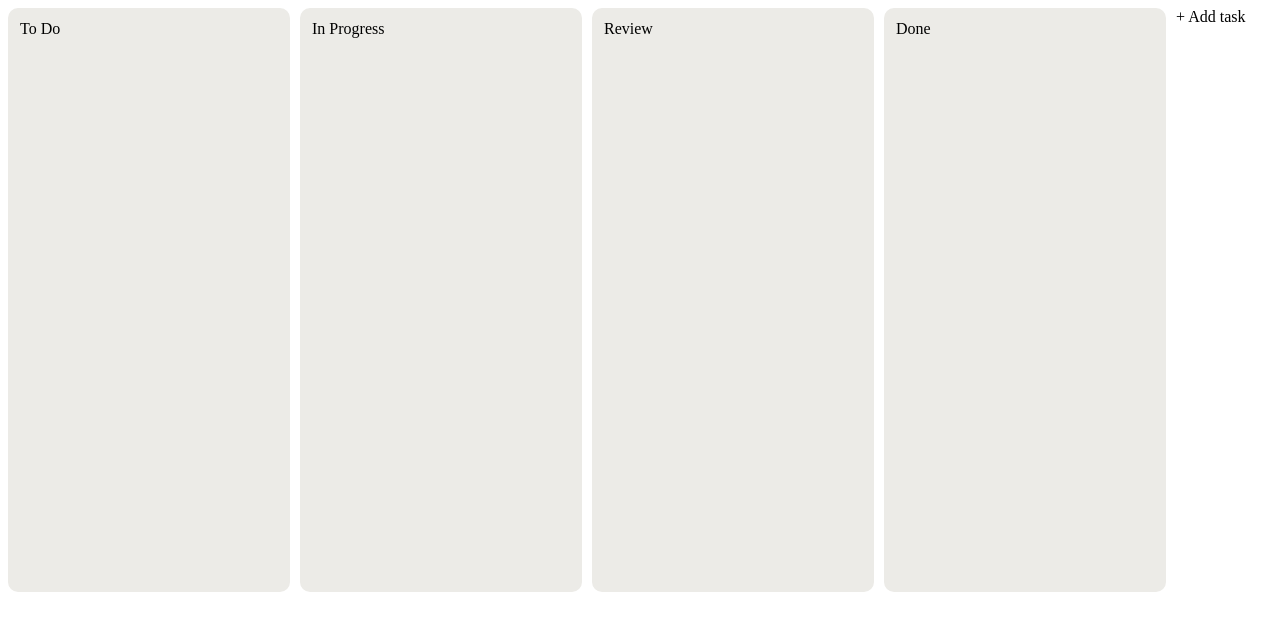
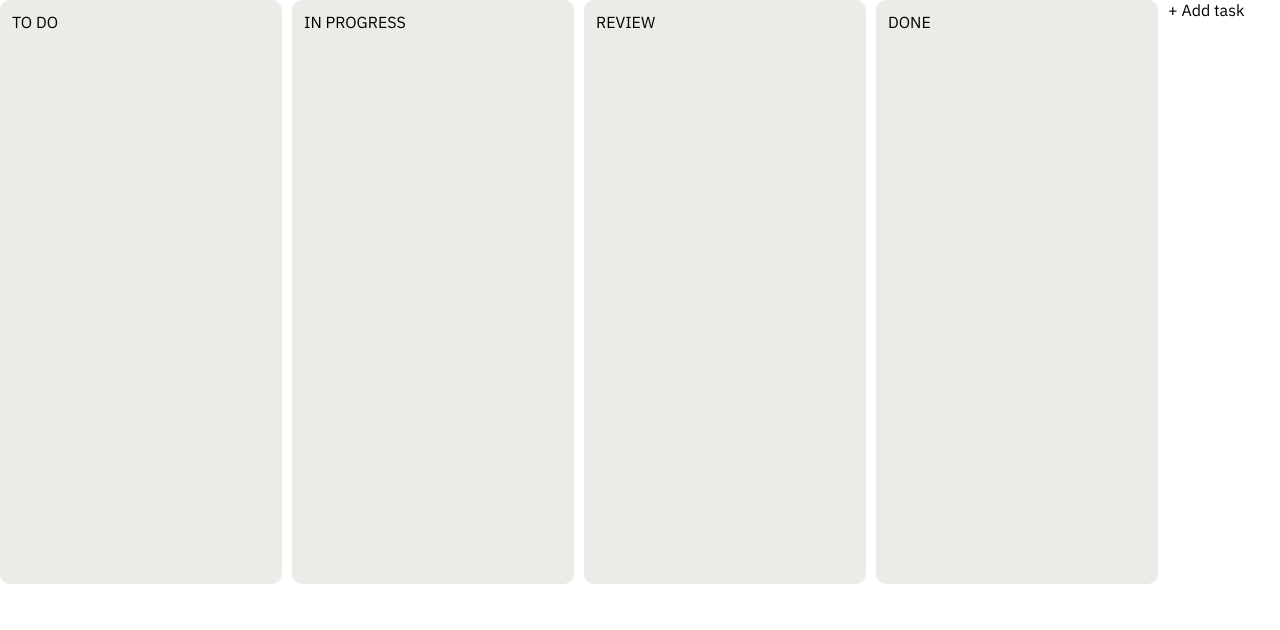
Before and after one commit to makzylinski/TaskFlow, an Angular app in the folder task-flow-frontend/: page / in a window 1280 px wide. Shown: the top 630 px of the page. Built offline with nearby package versions, Linux system fonts and the light colour scheme.

Commit message:
changed font

```diff
--- a/task-flow-frontend/src/app/components/column/column.html
+++ b/task-flow-frontend/src/app/components/column/column.html
@@ -1,7 +1,7 @@
 <div class="column">
   @for (column of columns; track $index) {
     <div class="column__wrapper">
-      <div class="column__name">{{ column.name }}</div>
+      <div class="column__name">{{ column.name.toUpperCase() }}</div>
     </div>
   }
   <div class="column__footer">+ Add task</div>
--- a/task-flow-frontend/src/index.html
+++ b/task-flow-frontend/src/index.html
@@ -1,11 +1,17 @@
 <!doctype html>
 <html lang="en">
   <head>
-  <meta charset="utf-8">
+    <meta charset="utf-8" />
     <title>TaskFlowFrontend</title>
-  <base href="/">
-  <meta name="viewport" content="width=device-width, initial-scale=1">
-  <link rel="icon" type="image/x-icon" href="favicon.ico">
+    <base href="/" />
+    <meta name="viewport" content="width=device-width, initial-scale=1" />
+    <link rel="icon" type="image/x-icon" href="favicon.ico" />
+    <link rel="preconnect" href="https://fonts.googleapis.com" />
+    <link rel="preconnect" href="https://fonts.gstatic.com" crossorigin />
+    <link
+      href="https://fonts.googleapis.com/css2?family=Space+Grotesk:wght@500;600;700&family=IBM+Plex+Sans:wght@400;500;600&display=swap"
+      rel="stylesheet"
+    />
   </head>
   <body>
     <app-root></app-root>
--- a/task-flow-frontend/src/styles.scss
+++ b/task-flow-frontend/src/styles.scss
@@ -1 +1,13 @@
 /* You can add global styles to this file, and also import other style files */
+body {
+  margin: 0;
+  font-family: 'IBM Plex Sans', sans-serif;
+}
+
+h1,
+h2,
+h3,
+.heading {
+  font-family: 'Space Grotesk', sans-serif;
+  font-weight: 600;
+}
```
Lines whose indentation alone changed are shown as unchanged.
